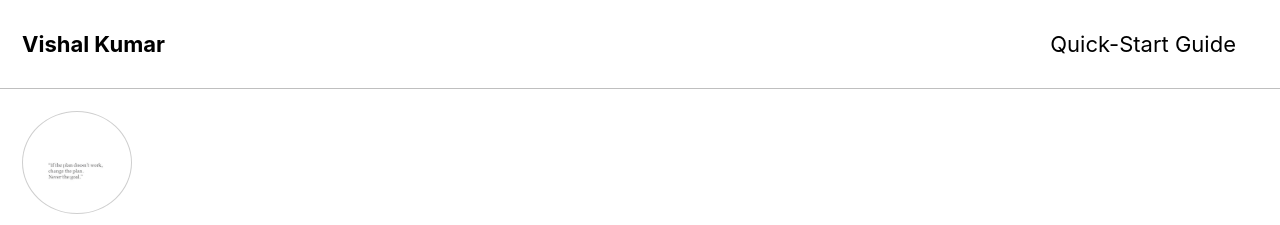
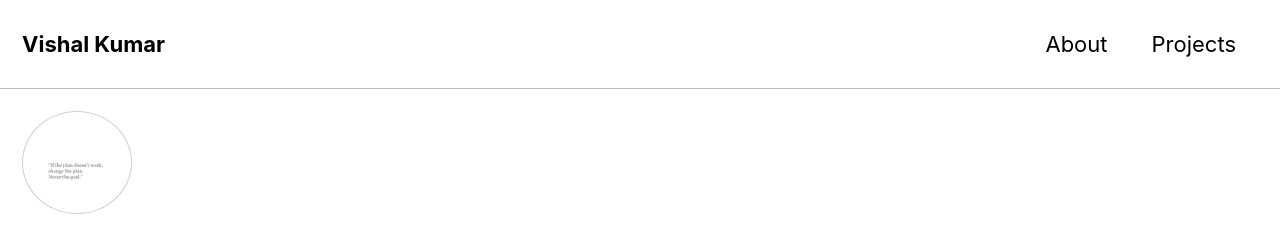
Before and after one commit to vishalmnemonic/vishalmnemonic.github.io, a Jekyll site: the page built from _pages/Projects.md, in a window 1280 px wide and 900 px high. Shown: the top 225 px of the window. Built offline with Jekyll 4.4.1, drawn with Linux system fonts in a browser that asks for light colours; nearby versions of some CDN libraries.

Commit message:
new pages

```diff
--- a/_data/navigation.yml
+++ b/_data/navigation.yml
@@ -1,7 +1,9 @@
 # main links
 main:
-  - title: "Quick-Start Guide"
-    url: https://mmistakes.github.io/minimal-mistakes/docs/quick-start-guide/
+  - title: "About"
+    url: /about/
+  - title: "Projects"
+    url: /projects/
   # - title: "About"
   #   url: https://mmistakes.github.io/minimal-mistakes/about/
   # - title: "Sample Posts"
--- a/_pages/Projects.md
+++ b/_pages/Projects.md
@@ -6,3 +6,14 @@
 header
   image:
 ---
+
+{% include base_path %}
+{% include group-by-array collection=site.posts field="tags" %}
+
+{% for tag in group_names %}
+  {% assign posts = group_items[forloop.index0] %}
+  <h2 id="{{ tag | slugify }}" class="archive__subtitle"> {{ tag }}</h2>
+  {% for post in posts %}
+  {% endfor %}
+    {% include archive-single.html %}
+  {% endfor %}
```
Also changed, not shown: _pages/404.md (added, +17 -0 lines).
